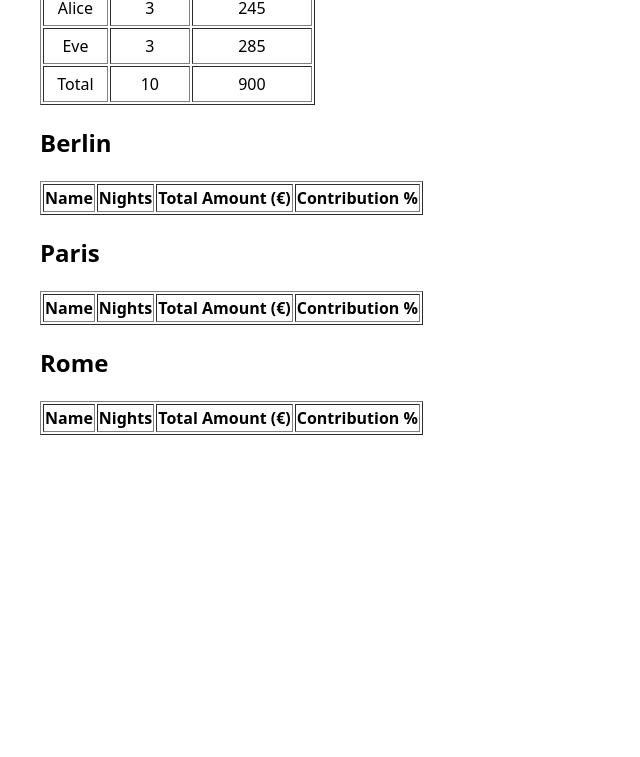
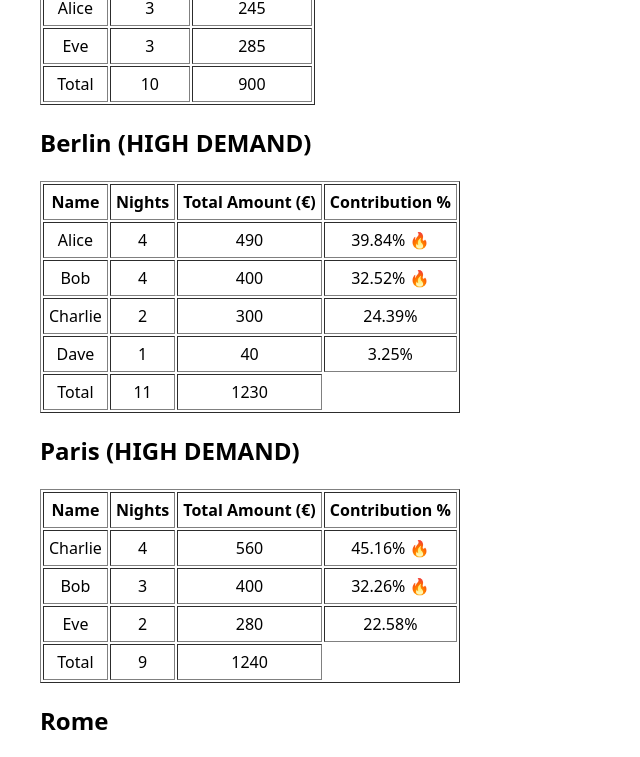
Before and after one commit to bestii/Coding-Environment, a React (Vite) app in the folder tsx/: page / in a window 1280 px wide. Shown: the part 1420-2177 px from the top of the page, without its empty margins (0-640 px from the left). Before the commit the page ends 1895 px from the top, so only its background shows below. Built offline with nearby package versions, Linux system fonts and the light colour scheme.

Commit message:
feat: enhance CityTable component to display user contributions and total summary

```diff
--- a/tsx/src/features/summary-by-city/SummaryByCity.tsx
+++ b/tsx/src/features/summary-by-city/SummaryByCity.tsx
@@ -28,8 +28,10 @@ const SummaryByCity = () => {
         totalAmount: 0,
       };
     }
-    if (!acc[booking.city]["users"][booking.user]) {
-      acc[booking.city]["users"][booking.user] = {
+    const cityGroup = acc[booking.city];
+    const userGroup = cityGroup.users;
+    if (!userGroup[booking.user]) {
+      userGroup[booking.user] = {
         nights: 0,
         totalAmount: 0,
       };
@@ -37,8 +39,8 @@ const SummaryByCity = () => {
 
     acc[booking.city].totalNights += booking.nights;
     acc[booking.city].totalAmount += booking.pricePerNight * booking.nights;
-    acc[booking.city]["users"][booking.user].nights += booking.nights;
-    acc[booking.city]["users"][booking.user].totalAmount +=
+    userGroup[booking.user].nights += booking.nights;
+    userGroup[booking.user].totalAmount +=
       booking.pricePerNight * booking.nights;
     return acc;
   }, {} as CityGroup);
--- a/tsx/src/features/summary-by-city/components/CityTable.tsx
+++ b/tsx/src/features/summary-by-city/components/CityTable.tsx
@@ -5,13 +5,16 @@ interface CityTableProps {
   name: string;
 }
 
+const HIGH_DEMAND_THRESHOLD = 1000;
+const HIGH_CONTRIBUTION = 30;
+
 const CityTable = ({ name, cityInfo }: CityTableProps) => {
-  console.log("🚀 ~ CityTable ~ cityInfo:", cityInfo);
+  const isHighDemand = cityInfo.totalAmount >= HIGH_DEMAND_THRESHOLD;
 
   return (
     <div>
-      <h2>{name}</h2>
-      <table border={1}>
+      <h2>{name + (isHighDemand ? " (HIGH DEMAND)" : "")}</h2>
+      <table border={1} cellPadding={5} style={{ textAlign: "center" }}>
         <thead>
           <tr>
             <th>Name</th>
@@ -20,6 +23,33 @@ const CityTable = ({ name, cityInfo }: CityTableProps) => {
             <th>Contribution %</th>
           </tr>
         </thead>
+        <tbody>
+          {Object.entries(cityInfo.users)
+            .sort(([, a], [, b]) => b.totalAmount - a.totalAmount)
+            .map(([name, userStats]) => {
+              const contribution =
+                (userStats.totalAmount / cityInfo.totalAmount) * 100;
+
+              const contributionText = `${contribution.toFixed(2)}% ${
+                contribution > HIGH_CONTRIBUTION ? " 🔥" : ""
+              }`;
+              return (
+                <tr key={name}>
+                  <td>{name}</td>
+                  <td>{userStats.nights}</td>
+                  <td>{userStats.totalAmount}</td>
+                  <td>{contributionText}</td>
+                </tr>
+              );
+            })}
+        </tbody>
+        <tfoot>
+          <tr>
+            <td>Total</td>
+            <td>{cityInfo.totalNights}</td>
+            <td>{cityInfo.totalAmount}</td>
+          </tr>
+        </tfoot>
       </table>
     </div>
   );
```
